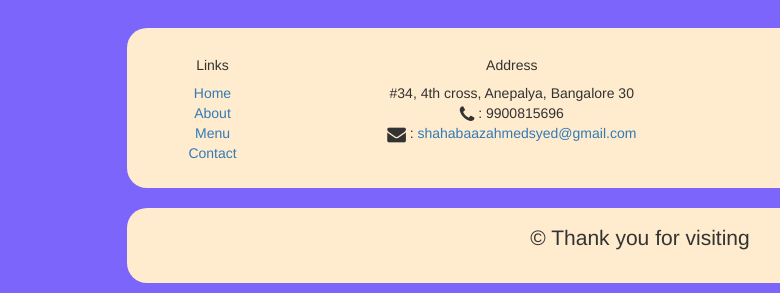
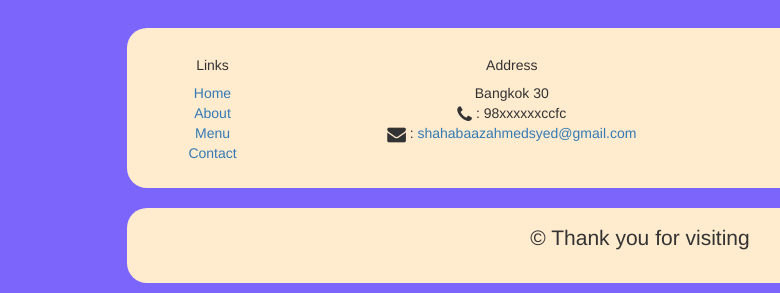
Before and after one commit to shah9840/portfolio.io, a plain HTML site: page index.html in a window 1280 px wide. Shown: the part 1560-1853 px from the top of the page, 0-780 px from the left. Drawn offline with nearby package versions, Linux system fonts and the light colour scheme.

Commit message:
Update index.html

```diff
--- a/index.html
+++ b/index.html
@@ -167,8 +167,8 @@
                 <div class="col-7 offset-1 col-sm-5">
                     <h5>Address</h5>
                     <address>
-                       #34, 4th cross, Anepalya, Bangalore 30<br>
-                        <i class="fa fa-phone fa-lg"></i> : 9900815696<br>
+                       Bangkok 30<br>
+                        <i class="fa fa-phone fa-lg"></i> : 98xxxxxxccfc<br>
                         <!-- <i class="fa fa-fax fa-lg"></i> : +852 8765 4321<br> -->
                         <i class="fa fa-envelope fa-lg"></i> : <a href="shahabaazahmedsyed@gmail.com">shahabaazahmedsyed@gmail.com</a>
                     </address>
```
